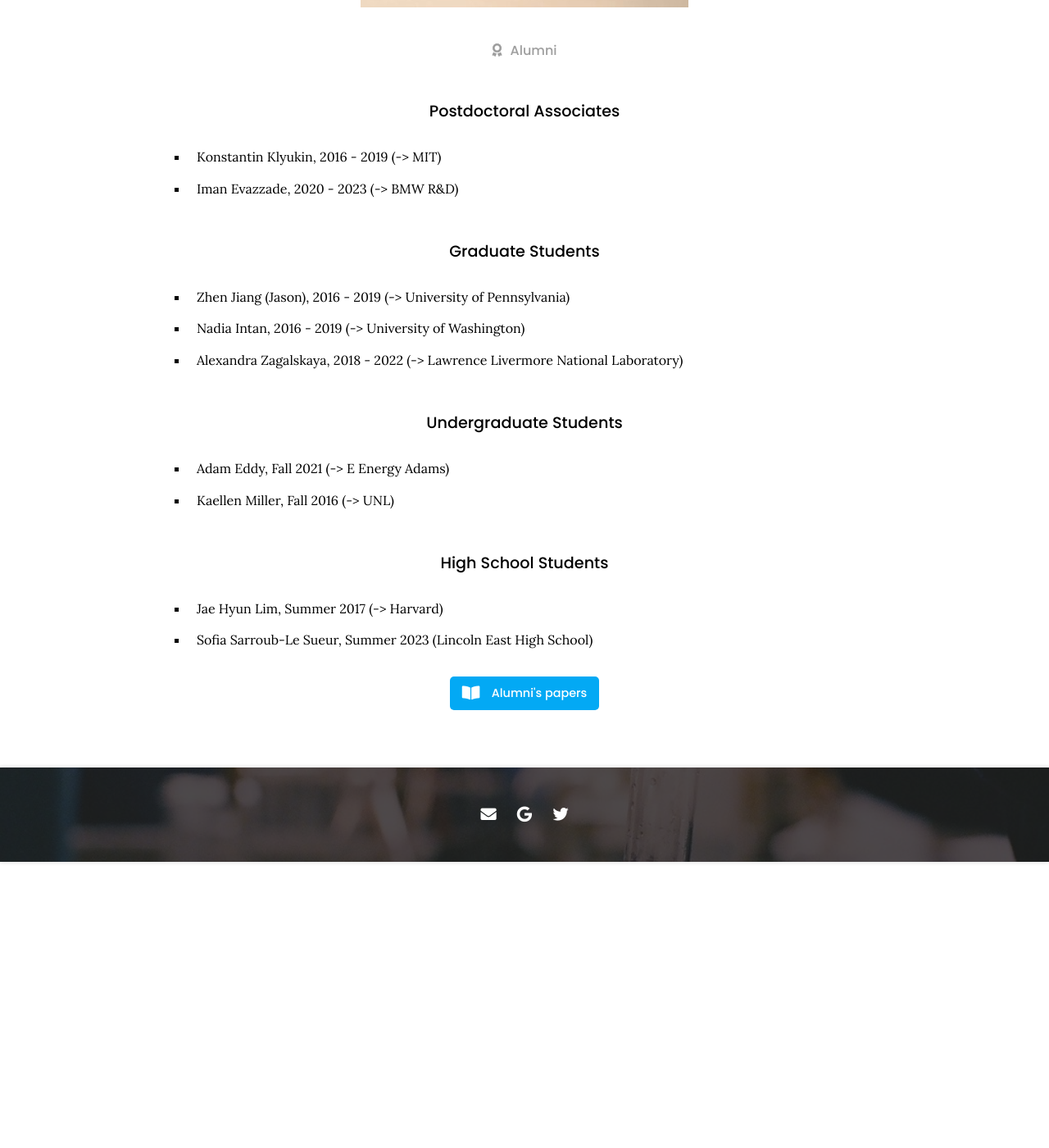
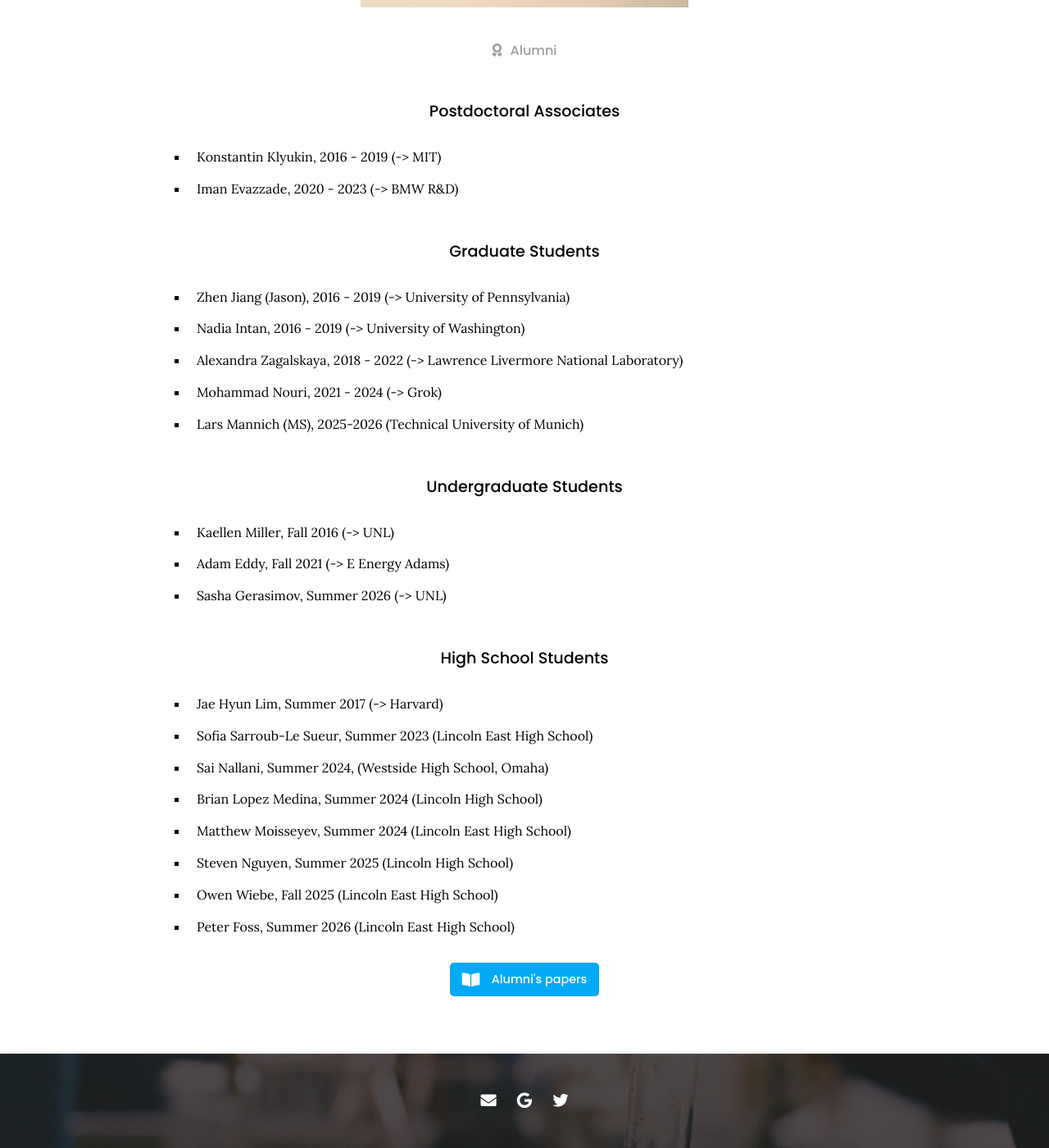
Before and after one commit to valexandrov/webpage, a Jekyll site: the page built from _members/alumni.md, in a window 1280 px wide and 1400 px high, scrolled down 648 px. Shown: the whole window at 82% size. Built offline with Jekyll 4.4.1, drawn with Linux system fonts in a browser that asks for light colours; nearby versions of some CDN libraries; before the commit the page ends 1699 px from its top, so only the background shows below that.

Commit message:
Update alumni.md

```diff
--- a/_members/alumni.md
+++ b/_members/alumni.md
@@ -14,11 +14,20 @@ aliases:
 - Zhen Jiang (Jason), 2016 - 2019 (-> University of Pennsylvania)
 - Nadia Intan, 2016 - 2019 (-> University of Washington)
 - Alexandra Zagalskaya, 2018 - 2022 (-> Lawrence Livermore National Laboratory)
+- Mohammad Nouri, 2021 - 2024 (-> Grok)
+- Lars Mannich (MS), 2025-2026 (Technical University of Munich)
 
 ### Undergraduate Students
+- Kaellen Miller, Fall 2016 (-> UNL)
 - Adam Eddy, Fall 2021 (-> E Energy Adams)
-- Kaellen Miller, Fall 2016 (-> UNL)
+- Sasha Gerasimov, Summer 2026 (-> UNL)
 
 ### High School Students
 - Jae Hyun Lim, Summer 2017 (-> Harvard)
 - Sofia Sarroub-Le Sueur, Summer 2023 (Lincoln East High School)
+- Sai Nallani, Summer 2024, (Westside High School, Omaha)
+- Brian Lopez Medina, Summer 2024 (Lincoln High School)
+- Matthew Moisseyev, Summer 2024 (Lincoln East High School)
+- Steven Nguyen, Summer 2025 (Lincoln High School)
+- Owen Wiebe, Fall 2025 (Lincoln East High School)
+- Peter Foss, Summer 2026 (Lincoln East High School)
```
